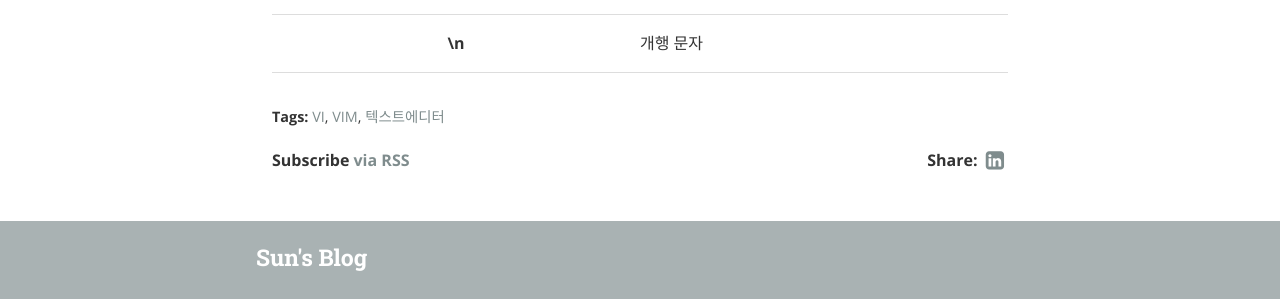
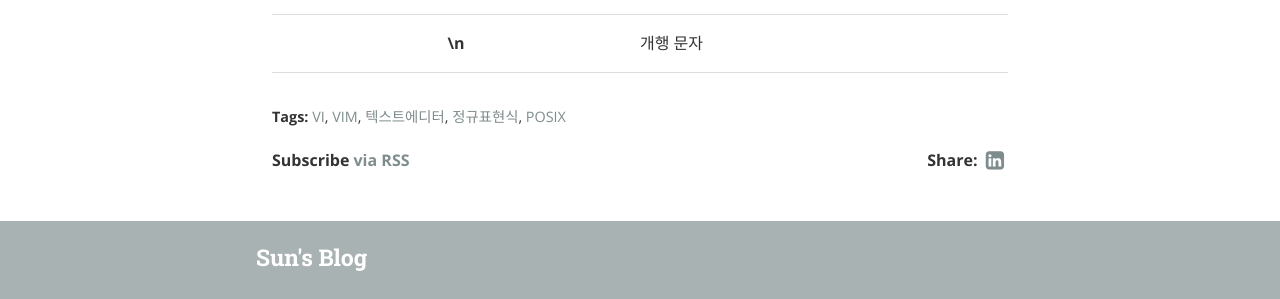
Before and after one commit to gptjs409/gptjs409.github.io, a Jekyll site: the page built from _posts/infra/2019-09-22-vi.md, in a window 1280 px wide and 900 px high, scrolled down 13815 px. Shown: the part 456-755 px from the top of the window. Built offline with Jekyll 4.4.1, drawn with Linux system fonts in a browser that asks for light colours; nearby versions of some CDN libraries.

Commit message:
Update 2019-09-22-vi.md

```diff
--- a/_posts/infra/2019-09-22-vi.md
+++ b/_posts/infra/2019-09-22-vi.md
@@ -8,6 +8,8 @@ tags:
   - VI
   - VIM
   - 텍스트에디터
+  - 정규표현식
+  - POSIX
 ---
 
 ## vi의 장점
```
